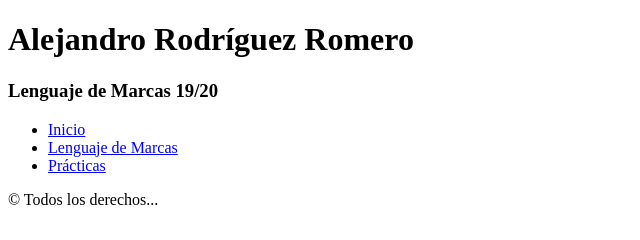
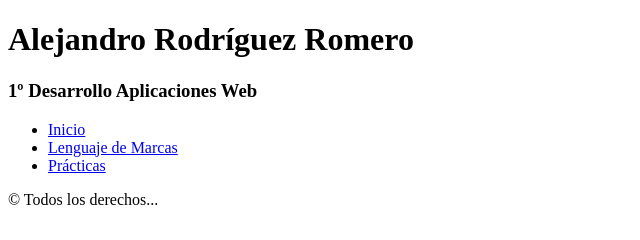
Before and after one commit to alexrrlm/alexrrlm.github.io, a plain HTML site: page index.html in a window 1280 px wide. Shown: the full height of the page, 0-640 px from the left. Drawn offline with Linux system fonts and the light colour scheme.

Commit message:
Update index.html

```diff
--- a/index.html
+++ b/index.html
@@ -2,16 +2,14 @@
 <html lang="es">
 	<head>
 		<meta charset="utf-8">
-		<title>Turismo Córdoba</title>
-		<meta name="description" content="Córdoba ciudad patrimonio">
-		<meta name="keywords" content="Turismo, patrimonio, viajes">
+		<title>Alejandro Rodríguez Romero</title>
 		<!--link rel="stylesheet" href="estilos.css"-->
 	</head>
 
 	<body>
 		<header>
 			<h1>Alejandro Rodríguez Romero</h1>
-            <h3>Lenguaje de Marcas 19/20</h3>
+            <h3>1º Desarrollo Aplicaciones Web</h3>
 		</header>
 
 		<nav>
```
